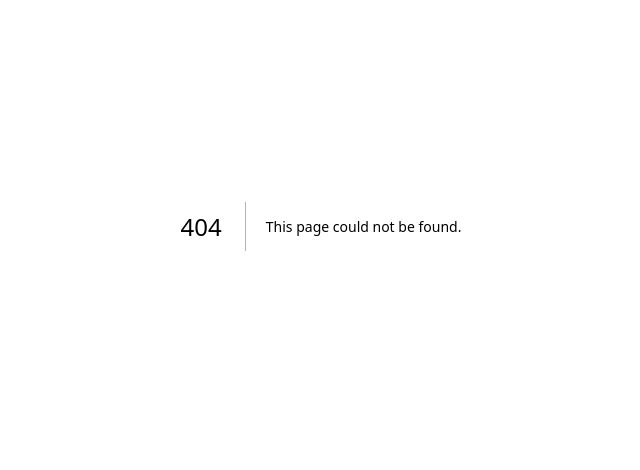
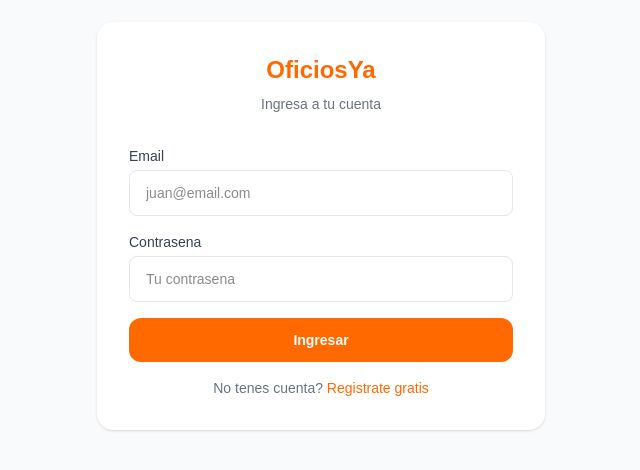
Before and after one commit to kaporay21/oficios, a Next.js app: page /login in a window 1280 px wide. Before the commit this address had no page. Shown: the part 174-644 px from the top of the page, without its empty margins (319-959 px from the left). Built offline with nearby package versions, Linux system fonts and the light colour scheme; no server answers.

Commit message:
login listo

```diff
--- /dev/null
+++ b/app/login/page.tsx
@@ -0,0 +1,60 @@
+"use client";
+import { useState } from "react";
+import { supabase } from "@/lib/supabase";
+
+export default function Login() {
+  const [loading, setLoading] = useState(false);
+  const [error, setError] = useState("");
+
+  const handleLogin = async () => {
+    const email = (document.getElementById("email") as HTMLInputElement).value;
+    const password = (document.getElementById("password") as HTMLInputElement).value;
+
+    if (!email || !password) {
+      setError("Completa email y contrasena");
+      return;
+    }
+
+    setLoading(true);
+    setError("");
+
+    const { error } = await supabase.auth.signInWithPassword({ email, password });
+
+    if (error) {
+      setError("Email o contrasena incorrectos");
+      setLoading(false);
+      return;
+    }
+
+    window.location.href = "/dashboard";
+  };
+
+  return (
+    <main className="min-h-screen bg-gray-50 flex items-center justify-center">
+      <div className="bg-white rounded-2xl shadow-sm p-8 w-full max-w-md">
+        <div className="text-center mb-8">
+          <a href="/" className="text-2xl font-bold text-orange-500">OficiosYa</a>
+          <p className="text-gray-500 text-sm mt-2">Ingresa a tu cuenta</p>
+        </div>
+        <div className="space-y-4">
+          <div>
+            <label className="block text-sm font-medium text-gray-700 mb-1">Email</label>
+            <input id="email" type="email" placeholder="juan@email.com" className="w-full border border-gray-200 rounded-lg px-4 py-3 text-sm" />
+          </div>
+          <div>
+            <label className="block text-sm font-medium text-gray-700 mb-1">Contrasena</label>
+            <input id="password" type="password" placeholder="Tu contrasena" className="w-full border border-gray-200 rounded-lg px-4 py-3 text-sm" />
+          </div>
+          {error && <p className="text-red-500 text-sm">{error}</p>}
+          <button onClick={handleLogin} disabled={loading} className="w-full bg-orange-500 text-white py-3 rounded-xl font-semibold text-sm hover:bg-orange-600 disabled:opacity-50">
+            {loading ? "Ingresando..." : "Ingresar"}
+          </button>
+          <p className="text-center text-sm text-gray-500">
+            No tenes cuenta?{" "}
+            <a href="/registro" className="text-orange-500 font-medium hover:underline">Registrate gratis</a>
+          </p>
+        </div>
+      </div>
+    </main>
+  );
+}
```
